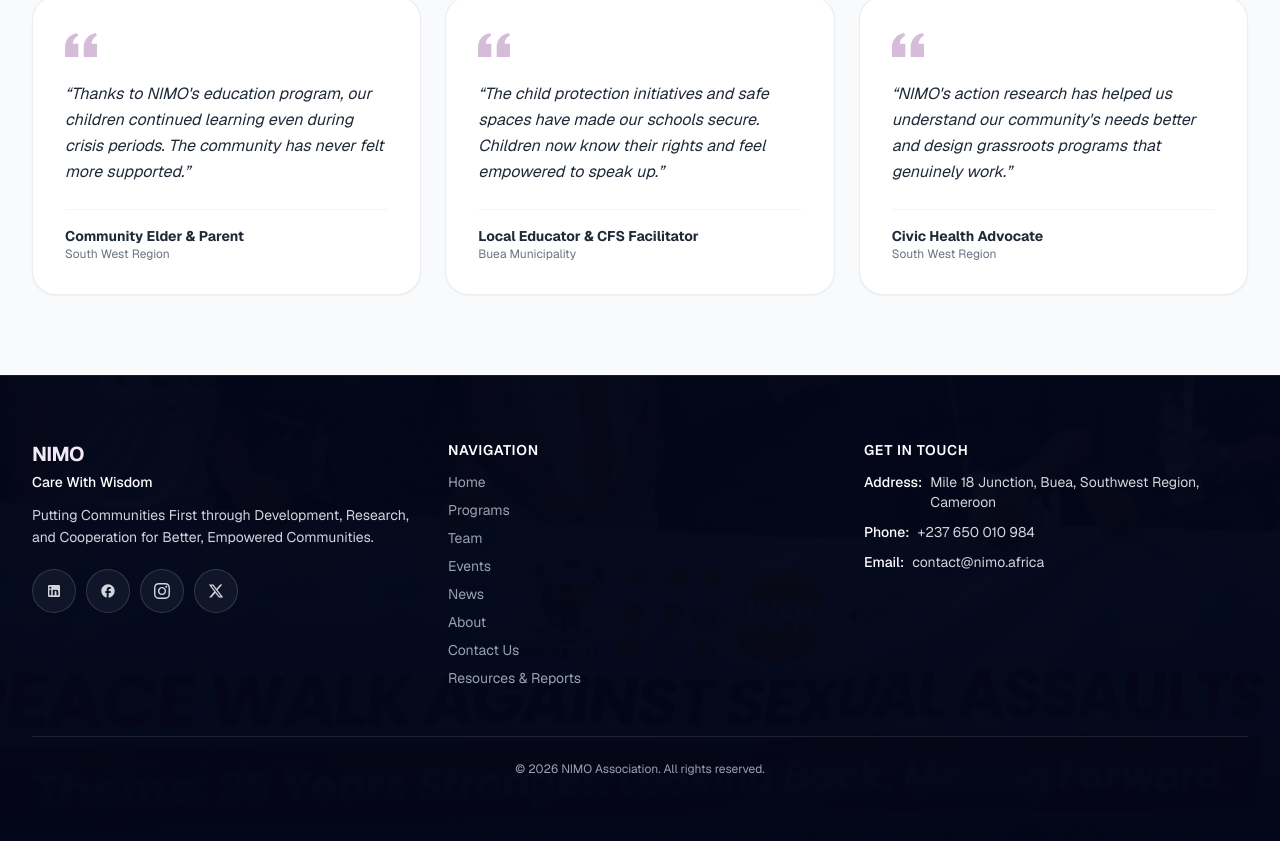
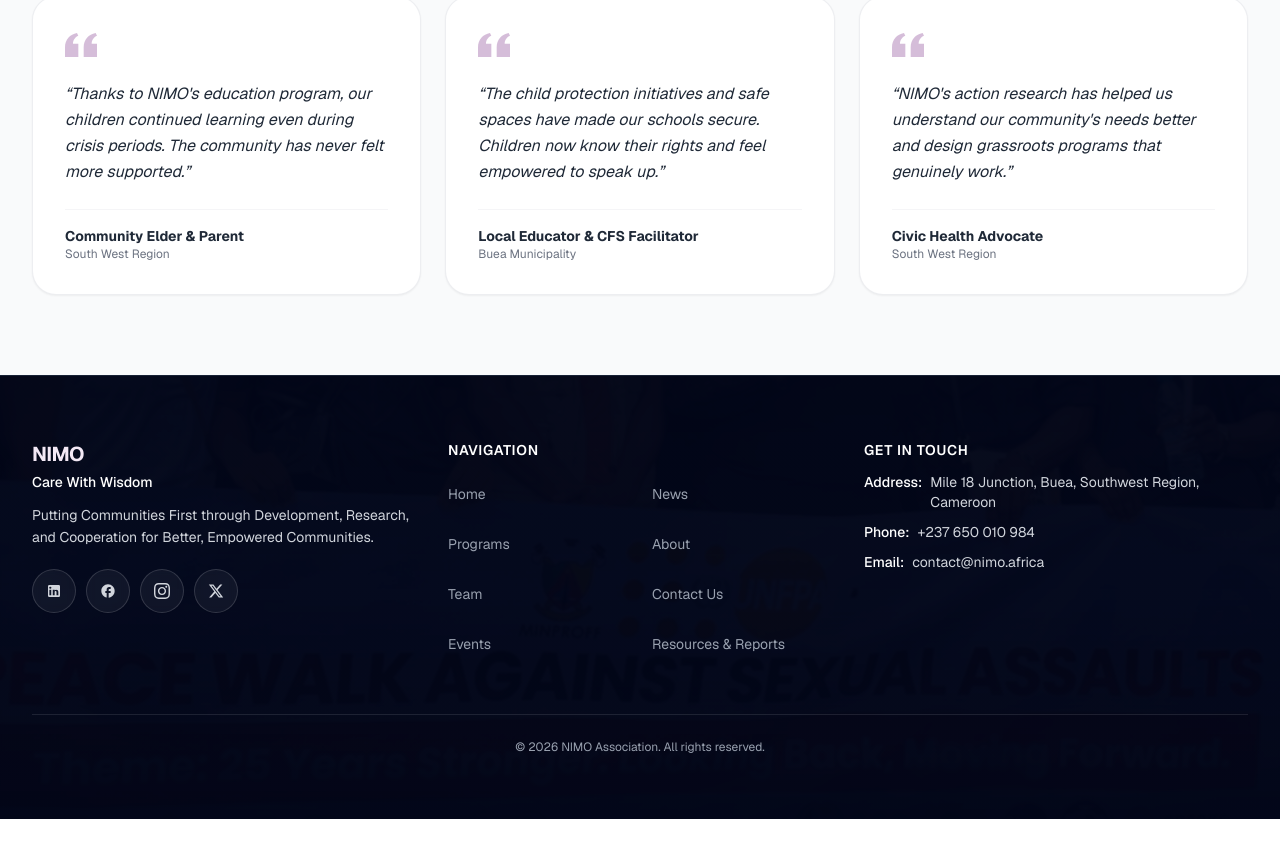
Before and after one commit to Akumah98/NIMO, a Next.js app: page / in a window 1280 px wide. Shown: the part 7152-7993 px from the top of the page. After the commit the page ends 7971 px from the top, so only its background shows below. Built offline with nearby package versions, Linux system fonts and the light colour scheme.

Commit message:
feat(footer): split navigation links into balanced 2-column side-by-side layout

```diff
--- a/src/components/layout/Footer.tsx
+++ b/src/components/layout/Footer.tsx
@@ -1,7 +1,7 @@
 import Image from "next/image";
-import Link from "next/link";
-import { CONTACT_INFO, NAV_ITEMS, SITE_NAME, SITE_TAGLINE } from "@/lib/constants";
+import { CONTACT_INFO, SITE_NAME, SITE_TAGLINE } from "@/lib/constants";
 import FooterSocials from "./FooterSocials";
+import FooterNav from "./FooterNav";
 
 export default function Footer() {
   return (
@@ -28,21 +28,8 @@ export default function Footer() {
             <FooterSocials />
           </div>
 
-          {/* Quick Links column */}
-          <div className="md:col-span-4">
-            <h4 className="text-sm font-semibold uppercase tracking-wider text-white">Navigation</h4>
-            <nav className="mt-3 flex flex-col gap-2">
-              {NAV_ITEMS.map((item) => (
-                <Link
-                  key={item.href}
-                  href={item.href}
-                  className="text-sm text-gray-400 transition-colors hover:text-white"
-                >
-                  {item.label}
-                </Link>
-              ))}
-            </nav>
-          </div>
+          {/* Quick Links 2-column navigation */}
+          <FooterNav />
 
           {/* Contact details column */}
           <div className="md:col-span-4">
--- /dev/null
+++ b/src/components/layout/FooterNav.tsx
@@ -0,0 +1,40 @@
+import Link from "next/link";
+import { NAV_ITEMS } from "@/lib/constants";
+
+export default function FooterNav() {
+  const midpoint = Math.ceil(NAV_ITEMS.length / 2);
+  const leftCol = NAV_ITEMS.slice(0, midpoint);
+  const rightCol = NAV_ITEMS.slice(midpoint);
+
+  return (
+    <div className="md:col-span-4">
+      <h4 className="text-sm font-semibold uppercase tracking-wider text-white">
+        Navigation
+      </h4>
+      <nav className="mt-3 grid grid-cols-2 gap-x-4 sm:gap-x-6">
+        <div className="flex flex-col gap-1 sm:gap-1.5">
+          {leftCol.map((item) => (
+            <Link
+              key={item.href}
+              href={item.href}
+              className="inline-flex min-h-[44px] items-center text-sm text-gray-400 transition-colors hover:text-white"
+            >
+              {item.label}
+            </Link>
+          ))}
+        </div>
+        <div className="flex flex-col gap-1 sm:gap-1.5">
+          {rightCol.map((item) => (
+            <Link
+              key={item.href}
+              href={item.href}
+              className="inline-flex min-h-[44px] items-center text-sm text-gray-400 transition-colors hover:text-white"
+            >
+              {item.label}
+            </Link>
+          ))}
+        </div>
+      </nav>
+    </div>
+  );
+}
```
